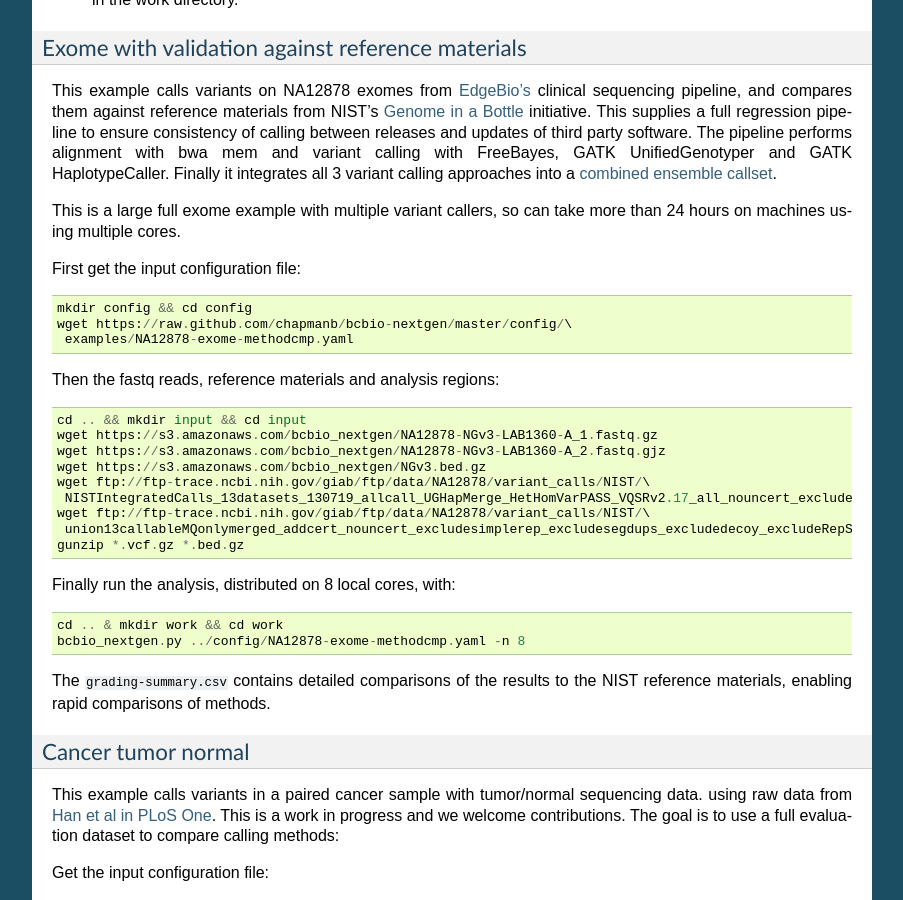
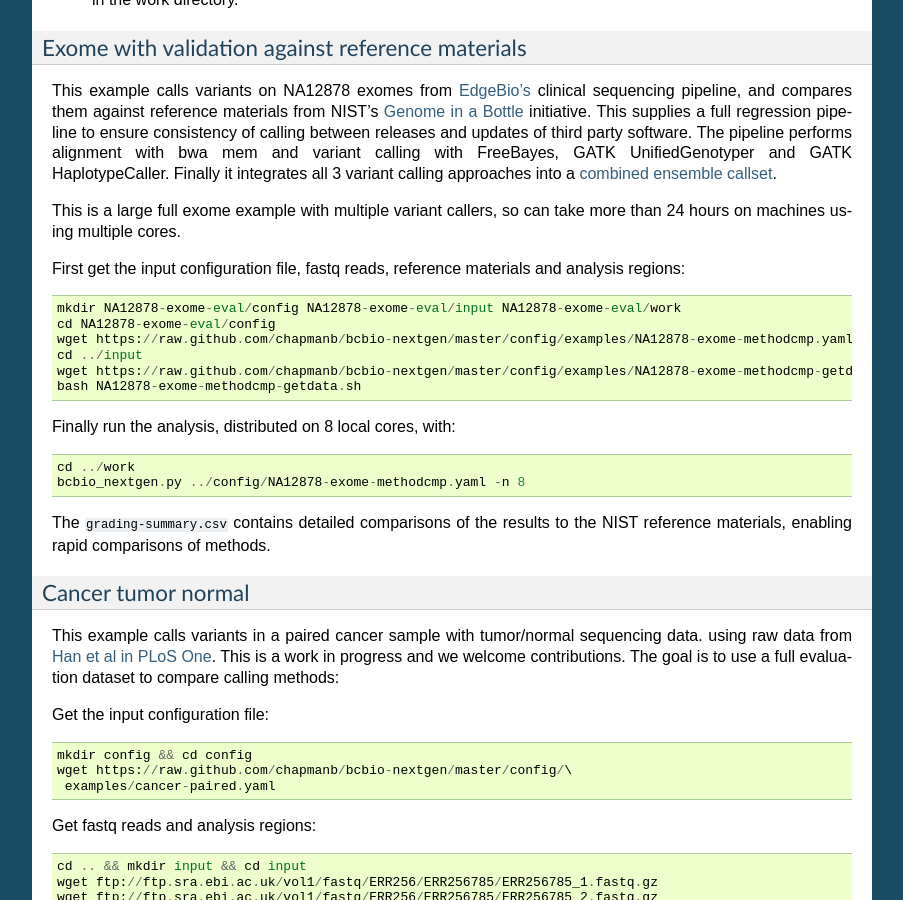
Before and after one commit to bcbio/bcbio-nextgen, a Sphinx documentation site: the page built from docs/contents/testing.rst, in a window 1280 px wide and 900 px high, scrolled down 1981 px. Shown: the whole window, without its empty margins (198-1101 px from the left). Built offline with Sphinx 7.4.7, drawn with Linux system fonts in a browser that asks for light colours.

Commit message:
Update exome validation run to use latest GiaB reference and pre-prepped shell script for download

```diff
--- a/docs/contents/testing.rst
+++ b/docs/contents/testing.rst
@@ -141,27 +141,18 @@ variant calling approaches into a `combined ensemble callset`_.
 This is a large full exome example with multiple variant callers, so
 can take more than 24 hours on machines using multiple cores.
 
-First get the input configuration file::
+First get the input configuration file, fastq reads, reference materials and analysis regions::
 
-    mkdir config && cd config
-    wget https://raw.github.com/chapmanb/bcbio-nextgen/master/config/\
-     examples/NA12878-exome-methodcmp.yaml
-
-Then the fastq reads, reference materials and analysis regions::
-
-    cd .. && mkdir input && cd input
-    wget https://s3.amazonaws.com/bcbio_nextgen/NA12878-NGv3-LAB1360-A_1.fastq.gz
-    wget https://s3.amazonaws.com/bcbio_nextgen/NA12878-NGv3-LAB1360-A_2.fastq.gjz
-    wget https://s3.amazonaws.com/bcbio_nextgen/NGv3.bed.gz
-    wget ftp://ftp-trace.ncbi.nih.gov/giab/ftp/data/NA12878/variant_calls/NIST/\
-     NISTIntegratedCalls_13datasets_130719_allcall_UGHapMerge_HetHomVarPASS_VQSRv2.17_all_nouncert_excludesimplerep_excludesegdups_excludedecoy_excludeRepSeqSTRs_noCNVs.vcf.gz
-    wget ftp://ftp-trace.ncbi.nih.gov/giab/ftp/data/NA12878/variant_calls/NIST/\
-     union13callableMQonlymerged_addcert_nouncert_excludesimplerep_excludesegdups_excludedecoy_excludeRepSeqSTRs_noCNVs_v2.17.bed.gz
-    gunzip *.vcf.gz *.bed.gz
+    mkdir NA12878-exome-eval/config NA12878-exome-eval/input NA12878-exome-eval/work
+    cd NA12878-exome-eval/config
+    wget https://raw.github.com/chapmanb/bcbio-nextgen/master/config/examples/NA12878-exome-methodcmp.yaml
+    cd ../input
+    wget https://raw.github.com/chapmanb/bcbio-nextgen/master/config/examples/NA12878-exome-methodcmp-getdata.sh
+    bash NA12878-exome-methodcmp-getdata.sh
 
 Finally run the analysis, distributed on 8 local cores, with::
 
-    cd .. & mkdir work && cd work
+    cd ../work
     bcbio_nextgen.py ../config/NA12878-exome-methodcmp.yaml -n 8
 
 The ``grading-summary.csv`` contains detailed comparisons of the results
```
Also changed, not shown: 2 other files.
